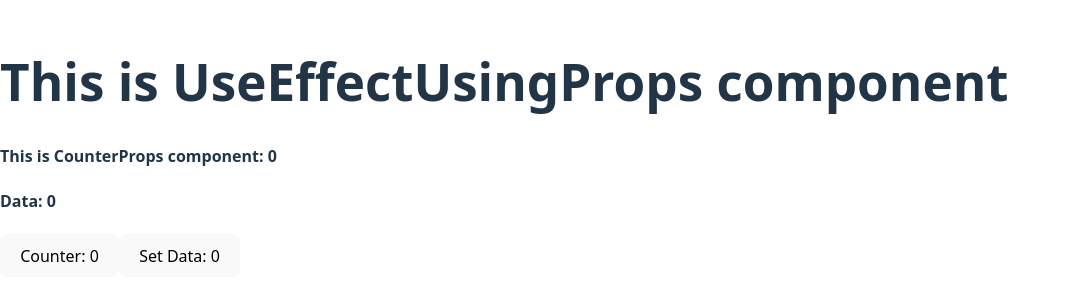
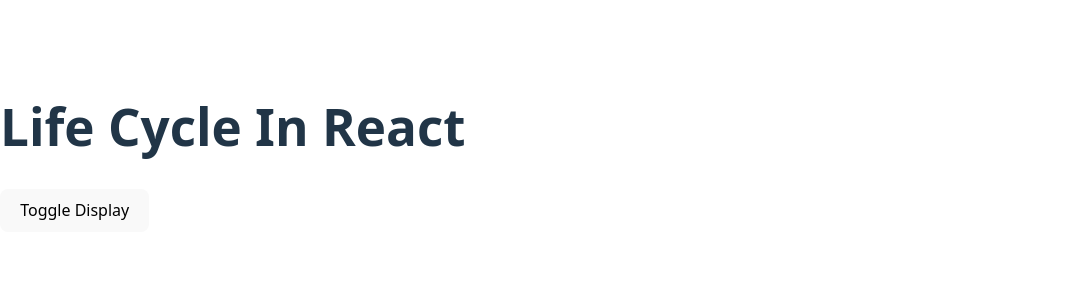
Before and after one commit to atulendrasinghyadav/React-Practice, a React (Vite) app: page / in a window 1280 px wide. Shown: the part 252-552 px from the top of the page, without its empty margins (0-1070 px from the left). Built offline with nearby package versions, Linux system fonts and the light colour scheme.

Commit message:
Life cycle in react

```diff
--- a/src/App.jsx
+++ b/src/App.jsx
@@ -67,6 +67,7 @@ import ClockTask from "./ClockTask";
 import NestedLoops from "./NestedLoops";
 import UseEffect from "./UseEffect";
 import UseEffectUsingProps from "./UseEffectUsingProps";
+import LifeCycleInReact from "./LifeCycleInReact";
 
 function App(){
   return(
@@ -114,7 +115,9 @@ function App(){
 
       {/* <UseEffect /> */}
 
-      <UseEffectUsingProps />
+      {/* <UseEffectUsingProps /> */}
+
+      <LifeCycleInReact />
     </div>
   )
 }
--- /dev/null
+++ b/src/LifeCycleInReact.jsx
@@ -0,0 +1,22 @@
+import { useEffect, useState } from "react";
+
+function LifeCycleInReact() {
+
+    const [display, setDisplay] = useState(true);
+
+    useEffect(()=>{
+        console.log("Component Mounted");
+        return ()=>{
+            console.log("Component Unmounted");
+        }
+    },[display])
+
+  return (
+    <div>
+      <h1>Life Cycle In React</h1>
+    <button onClick={()=>setDisplay(!display)}>Toggle Display</button>
+    </div>
+  );
+}
+
+export default LifeCycleInReact;
```
